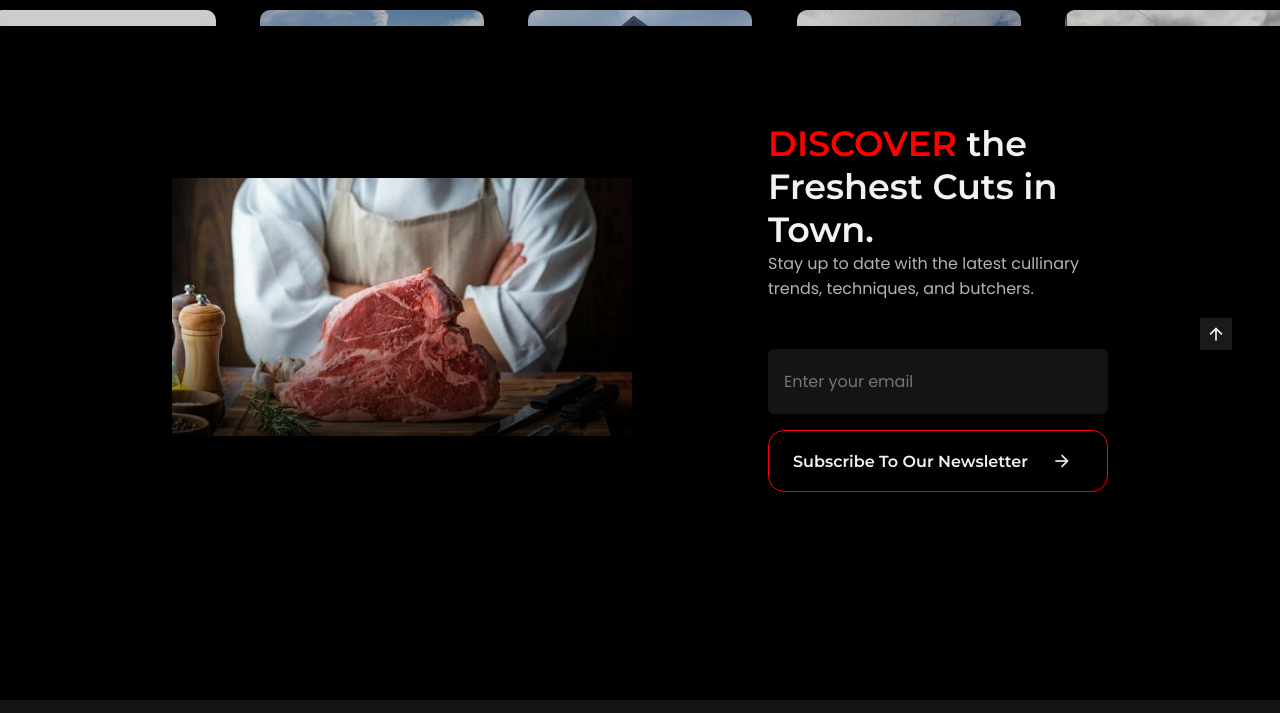
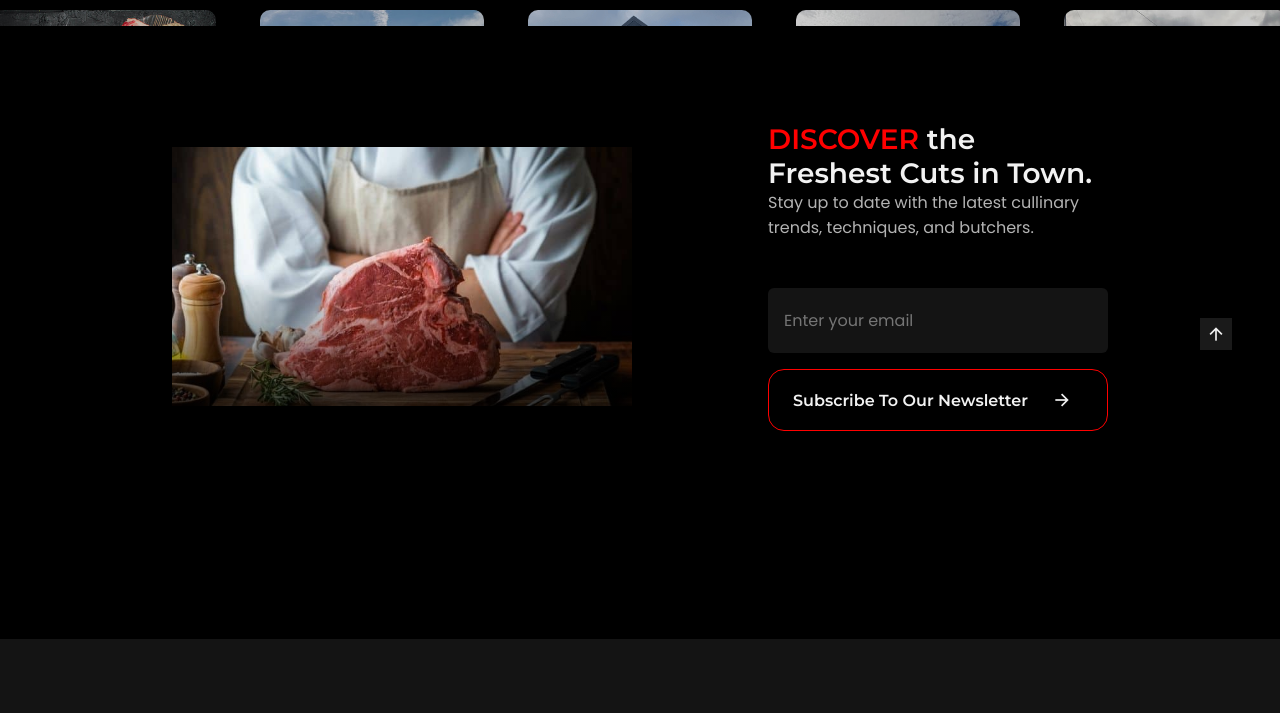
Before and after one commit to JRacz419/FindMyButcher2.2, a plain HTML site: page assets/states/ohio/ohio.html in a window 1280 px wide. Shown: the part 850-1563 px from the top of the page. Drawn offline with nearby package versions, Linux system fonts and the light colour scheme.

```diff
--- a/assets/states/ohio/ohio.css
+++ b/assets/states/ohio/ohio.css
@@ -37,7 +37,7 @@ body {
     writing-mode: vertical-lr;
     text-orientation: mixed;
     background: transparent;
-    font-size: 1px;
+    font-size: .2px;
 
 }
 
@@ -51,8 +51,8 @@ body {
 .cardsFlex {
     display: flex;
     justify-content: center;
-    height: 250px;
-    width: 250px;
+    height: 280px;
+    width: 280px;
     flex-direction: column;
 
 
@@ -203,7 +203,6 @@ h4 {
 }
 
 /*test*/
-
 .row{
 	width: 100%;
 	display: flex;
@@ -352,10 +351,11 @@ h4 {
 	}
 }
 
-/*test*/
+
+/*signup*/
 
 .join__title {
-  font-size: 35px;
+  font-size: 28px;
 }
 
 .join_section {
@@ -369,3 +369,5 @@ h4 {
 .join__input {
   color: white;
 }
+
+/*about*/
--- a/assets/states/ohio/ohio.html
+++ b/assets/states/ohio/ohio.html
@@ -63,7 +63,7 @@
          <img src="../ohio/img/ohioOutline.png" alt="White outline of the state of Ohio on a black background." class="about__img">
          <div class="about__shadow"></div>
       </div>
-      <div class="about__data">
+      <div class="about__data" id="about">
          <h2 class="section__title">
             OH<span class="red">IO</span> <br>
 
@@ -188,7 +188,7 @@
       <li id="list" class="list"><a href="#">Archbold</a>
          <div class="row">
             <div class="image">
-              <img src="./img/butcher-shop-cartoon.jpg" alt="Outside picture of Brookview Farm front building cartoon.">
+              <img src="./img/meatPile.jpg" alt="Outside picture of Brookview Farm front building cartoon.">
               <div class="details">
                 <h2>Archbold</h2>
                 <p> Meyers Slaughter House</p>
@@ -340,7 +340,7 @@
       <li id="list" class="list"><a href="#">Cleveland</a>
          <div class="row">
             <div class="image">
-              <img src="./img/butcher-shop-cartoon.jpg" alt="Outside picture of A Butcher Shop Cartoon front building.">
+              <img src="./img/meatPile.jpg" alt="Outside picture of A Butcher Shop Cartoon front building.">
               <div class="details">
                 <h2>Cleveland</h2>
                 <p>AC Meat Shop</p>
@@ -377,7 +377,7 @@
       <li id="list" class="list"><a href="#">Cleveland</a>
          <div class="row">
             <div class="image">
-              <img src="./img/butcher-shop-cartoon.jpg" alt="Outside picture of a cartoon front building.">
+              <img src="./img/meatPile.jpg" alt="Outside picture of a cartoon front building.">
               <div class="details">
                 <h2>Cleveland</h2>
                 <p>D W Whitaker Meats</p>
@@ -396,7 +396,7 @@
       <li id="list" class="list"><a href="#">Cleveland</a>
          <div class="row">
             <div class="image">
-              <img src="./img/butcher-shop-cartoon.jpg" alt="Outside picture of a cartoon front building.">
+              <img src="./img/meatPile.jpg" alt="Outside picture of a cartoon front building.">
               <div class="details">
                 <h2>Cleveland</h2>
                 <p>Jim's Meats</p>
```
Also changed, not shown: index.html (+1 -0 lines), assets/states/ohio/img/meatPile.jpg (added).
